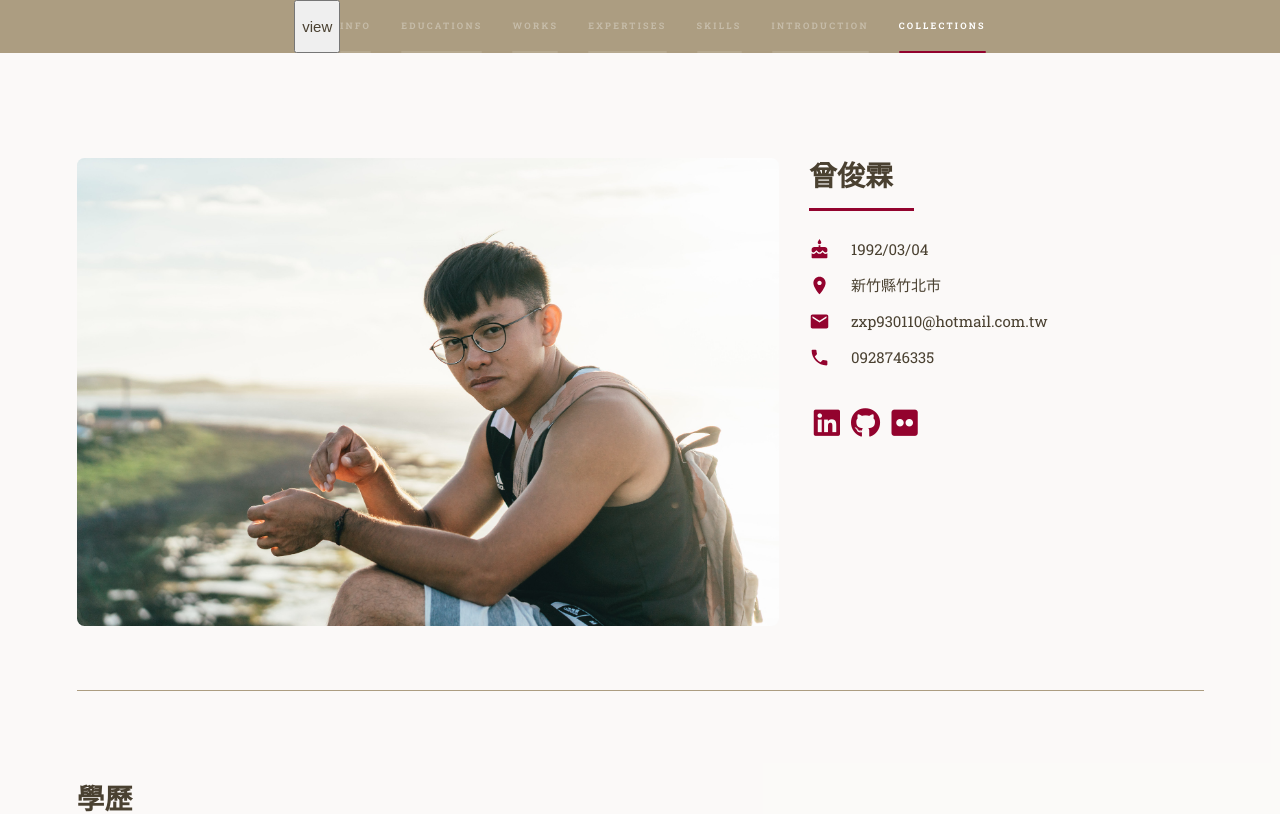
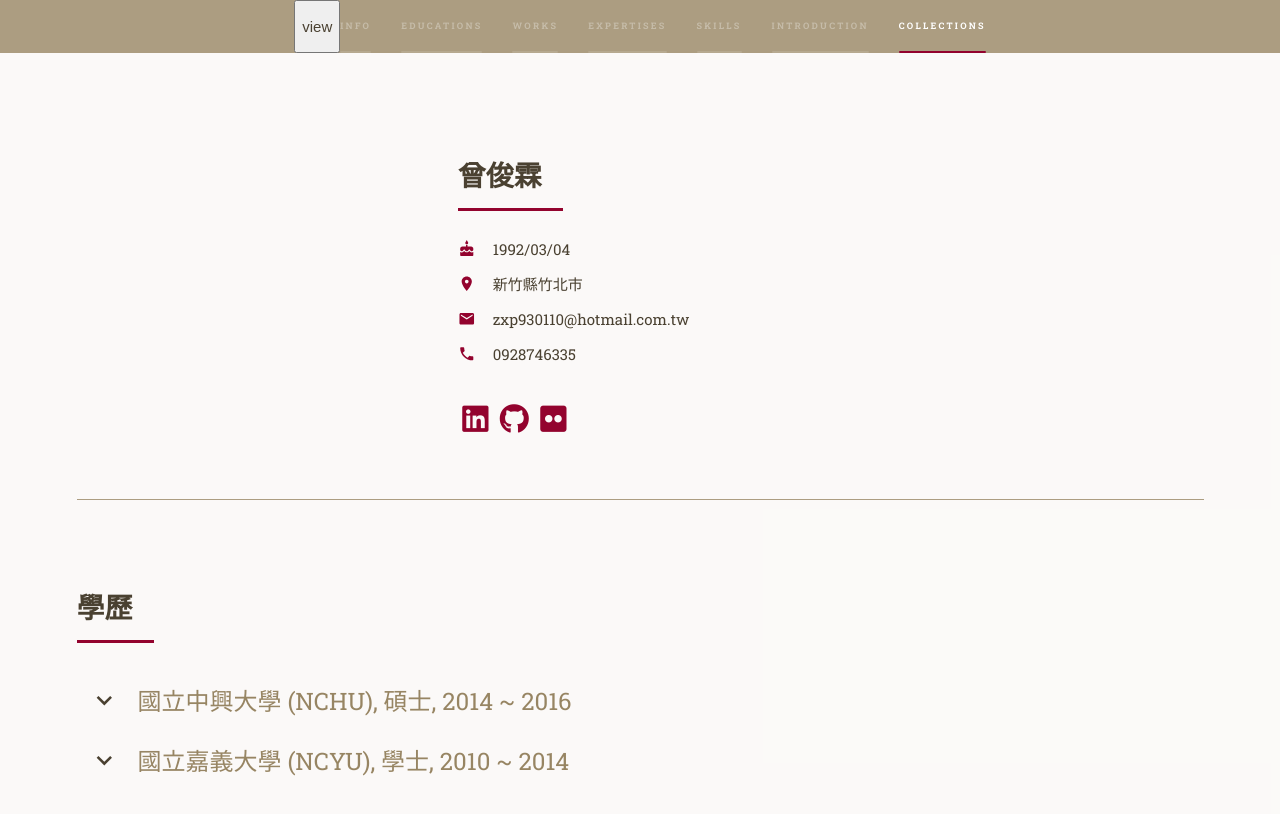
Before and after one commit to JosephT5566/my-resume, a React (Create React App) app: page / in a window 1280 px wide. Shown: the top 814 px of the page. Built offline with nearby package versions, Linux system fonts and the light colour scheme.

Commit message:
Modify the methods in PositionStore, set positions in InfoCard instead of in Main

```diff
--- a/src/components/InfoCards/Info/index.jsx
+++ b/src/components/InfoCards/Info/index.jsx
@@ -13,24 +13,24 @@ const PersonalInfo = () => {
     return (
         <div id="infoContainer">
             <div className="image">
-                <img src={personalShot} alt="personal photo" style={{ width: '100%' }} />
+                {/* <img src={personalShot} alt="personal photo" style={{ width: '100%' }} /> */}
             </div>
             <div className="content">
                 <h1>曾俊霖</h1>
                 <div className="item">
-                    <CakeIcon className="icon" fontSize="medium" />
+                    <CakeIcon className="icon" fontSize="small" />
                     1992/03/04
                 </div>
                 <div className="item">
-                    <LocationOnIcon className="icon" fontSize="medium" />
+                    <LocationOnIcon className="icon" fontSize="small" />
                     新竹縣竹北市
                 </div>
                 <div className="item">
-                    <MailIcon className="icon" fontSize="medium" />
+                    <MailIcon className="icon" fontSize="small" />
                     zxp930110@hotmail.com.tw
                 </div>
                 <div className="item">
-                    <PhoneIcon className="icon" fontSize="medium" />
+                    <PhoneIcon className="icon" fontSize="small" />
                     0928746335
                 </div>
                 <div className="socialLink">
--- a/src/components/InfoCards/InfoCard.jsx
+++ b/src/components/InfoCards/InfoCard.jsx
@@ -1,17 +1,19 @@
-import React, { useRef, useEffect } from 'react';
+import React, { useRef, useEffect, useContext } from 'react';
+import PositionContext from '../../contexts/PositionContext';
 
 import './InfoCard.scss';
 
-export default function InfoCard({ id, setTop, children }) {
+export default function InfoCard({ id, ...props }) {
+	const { handlePositionSetting } = useContext(PositionContext);
 	const cardRef = useRef(null);
 
 	useEffect(() => {
-		setTop((preValue) => ({ ...preValue, [id]: cardRef.current.offsetTop }));
-	}, []);
+		handlePositionSetting({ [id]: cardRef.current.offsetTop });
+	}, [handlePositionSetting, id]);
 
 	return (
 		<div id="infoCard" ref={cardRef}>
-			{children}
+			{props.children}
 		</div>
 	);
 }
--- a/src/components/Main/index.jsx
+++ b/src/components/Main/index.jsx
@@ -1,5 +1,4 @@
-import React, { useContext, useState, useEffect } from 'react';
-import PositionContext from '../../contexts/PositionContext';
+import React from 'react';
 
 import Collections from '../InfoCards/Collections';
 import Educations from '../InfoCards/Educations';
@@ -12,36 +11,27 @@ import Works from '../InfoCards/Works';
 import InfoCard from '../InfoCards/InfoCard';
 
 export default function Menu() {
-	const { onPositionChange, onBasePointChange } = useContext(PositionContext);
-	const [elementTop, setElementTop] = useState({});
-
-	useEffect(() => {
-		// console.log('element top: ', elementTop);
-		onPositionChange(elementTop);
-		onBasePointChange(document.documentElement.scrollTop);
-	}, [elementTop, onPositionChange, onBasePointChange]);
-
 	return (
 		<div className="ui container">
-			<InfoCard id={0} setTop={setElementTop}>
+			<InfoCard id={0}>
 				<Info />
 			</InfoCard>
-			<InfoCard id={1} setTop={setElementTop}>
+			<InfoCard id={1}>
 				<Educations />
 			</InfoCard>
-			<InfoCard id={2} setTop={setElementTop}>
+			<InfoCard id={2}>
 				<Works />
 			</InfoCard>
-			<InfoCard id={3} setTop={setElementTop}>
+			<InfoCard id={3}>
 				<Expertises />
 			</InfoCard>
-			<InfoCard id={4} setTop={setElementTop}>
+			<InfoCard id={4}>
 				<Skills />
 			</InfoCard>
-			<InfoCard id={5} setTop={setElementTop}>
+			<InfoCard id={5}>
 				<Intro />
 			</InfoCard>
-			<InfoCard id={6} setTop={setElementTop}>
+			<InfoCard id={6}>
 				<Collections />
 			</InfoCard>
 		</div>
--- a/src/components/Navigation/ScrollyButton.jsx
+++ b/src/components/Navigation/ScrollyButton.jsx
@@ -1,7 +1,7 @@
 import React, { useContext } from 'react';
 import CurrentIndexContext from '../../contexts/IndexContext';
 
-export default function ScrollyButton({ label, index, isClicked, onClick = null }) {
+export default function ScrollyButton({ label, index, onClick = null }) {
     const { currentIndex } = useContext(CurrentIndexContext);
     const isActivatable = () => index === currentIndex;
     const active = isActivatable() ? 'active' : '';
--- a/src/components/Navigation/index.jsx
+++ b/src/components/Navigation/index.jsx
@@ -1,5 +1,4 @@
 import React, { useState, useContext } from 'react';
-// import Scroll from 'react-scroll';
 
 import PositionContext from '../../contexts/PositionContext';
 import IndexContext from '../../contexts/IndexContext';
@@ -8,8 +7,6 @@ import MenuIcon from '@material-ui/icons/Menu';
 import ClickAwayListener from '@material-ui/core/ClickAwayListener';
 
 import './styles.scss';
-
-// const scroll = Scroll.animateScroll;
 
 export default function Navigation() {
 	const [isClicked, setIsClicked] = useState(false);
--- a/src/contexts/PositionContext.jsx
+++ b/src/contexts/PositionContext.jsx
@@ -1,24 +1,15 @@
-import React, { useState } from 'react';
+import React, { useState, useCallback } from 'react';
 
 const Context = React.createContext(null); // default value
 
 export function PositionStore(props) {
-    const [positions, setPositions] = useState({});
-    const [basePoint, setBasePoint] = useState(0);
+	const [positions, setPositions] = useState({});
 
-    const onPositionChange = (position) => {
-        setPositions(position);
-    };
+	const handlePositionSetting = useCallback((position) => {
+		setPositions((prev) => ({ ...prev, ...position }));
+	}, []);
 
-    const onBasePointChange = (position) => {
-        setBasePoint(position);
-    };
-
-    return (
-        <Context.Provider value={{ positions, onPositionChange, basePoint, onBasePointChange }}>
-            {props.children}
-        </Context.Provider>
-    );
+	return <Context.Provider value={{ positions, handlePositionSetting }}>{props.children}</Context.Provider>;
 }
 
 export default Context;
```
